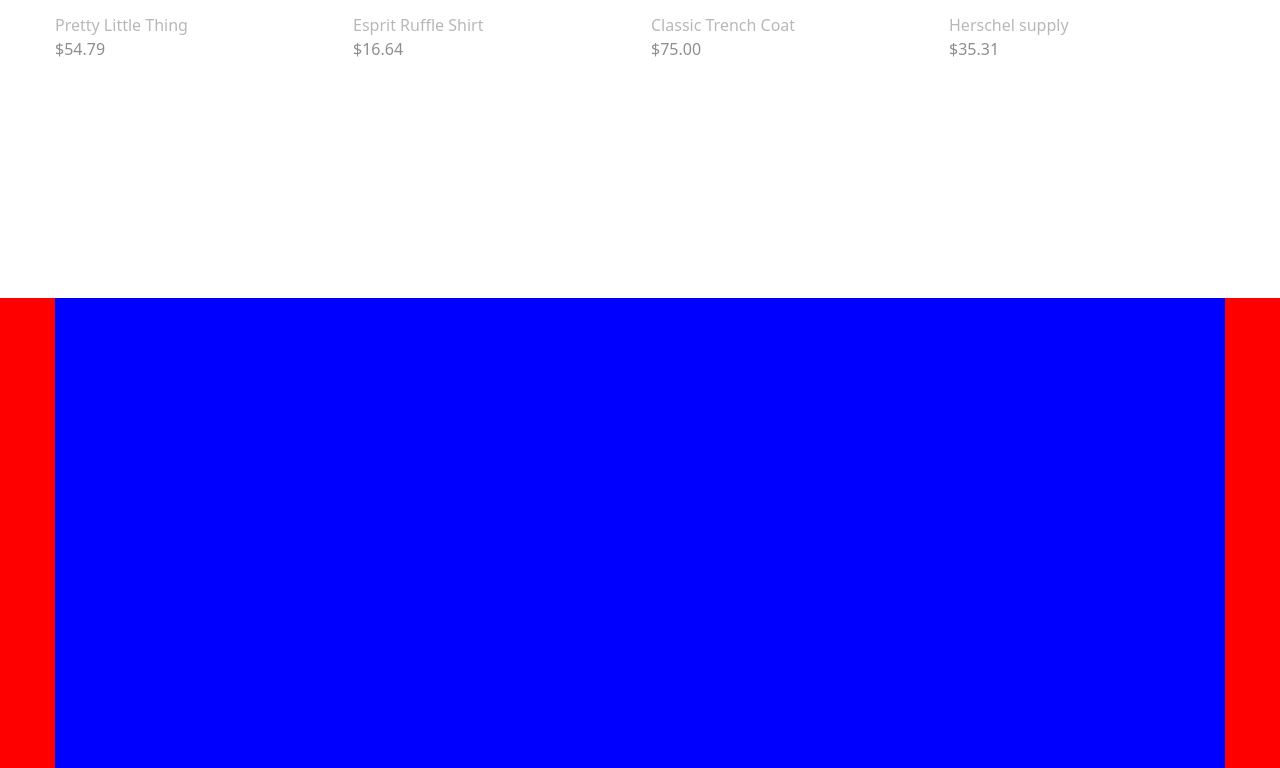
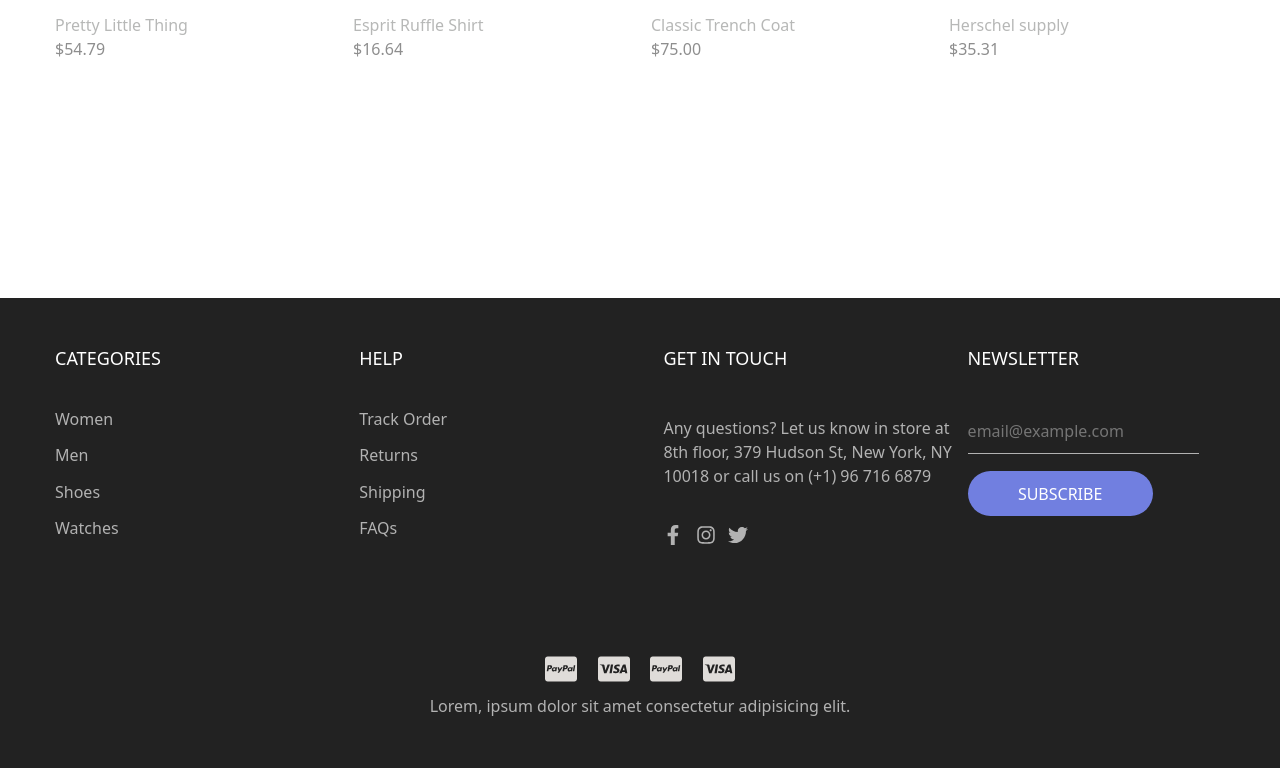
Before and after one commit to AmirReza-MadanDar/shopping-site, a React (Create React App) app: page / in a window 1280 px wide. Shown: the part 3054-3822 px from the top of the page. Built offline with nearby package versions, Linux system fonts and the light colour scheme.

Commit message:
Completing FooterSection

```diff
--- a/src/Component Home/Footer/footerElements.jsx
+++ b/src/Component Home/Footer/footerElements.jsx
@@ -2,7 +2,9 @@ import { styled } from "styled-components";
 export const FooterSection = styled.section`
   width: 100%;
   height: 470px;
-  background-color: red;
+  transition: all 0.3s ease-in-out;
+  background-color: ${({ isopen }) =>
+    isopen ? "rgba(0,0,0,0.6);" : "#222222"};
   display: flex;
   justify-content: center;
 `;
@@ -10,5 +12,129 @@ export const FooterContainer = styled.div`
   width: 100%;
   height: 100%;
   max-width: 1170px;
-  background-color: blue;
+
+  display: flex;
+  justify-content: space-around;
+  flex-direction: column;
 `;
+export const FooterTextContainer = styled.div`
+  width: 100%;
+  height: 200px;
+
+  display: flex;
+  justify-content: space-between;
+`;
+export const FooterColContainer = styled.div`
+  width: 25%;
+  height: 200px;
+
+  display: flex;
+  flex-direction: column;
+  justify-content: space-between;
+`;
+export const FooterTextTittel = styled.h4`
+  font-size: 18px;
+  transition: all 0.3s ease-in-out;
+  color: ${({ isopen }) => (isopen ? "#cbcbcb" : "#fff")};
+  margin-bottom: 32px;
+`;
+export const FooterTextItem = styled.p`
+  font-size: 16px;
+  line-height: 8px;
+  cursor: pointer;
+  transition: all 0.3s ease-in-out;
+  color: #b2b2b2;
+  &:hover {
+    color: #717fe0;
+  }
+`;
+export const FooterAddres = styled.p`
+  font-size: 16px;
+  color: #b2b2b2;
+`;
+export const IconsContainer = styled.div`
+  width: 85px;
+  height: 30px;
+
+  display: flex;
+  justify-content: space-between;
+  align-items: center;
+`;
+export const Iconse = styled.div`
+  font-size: 20px;
+  cursor: pointer;
+  transition: all 0.3s ease-in-out;
+  color: #b2b2b2;
+
+  &:hover {
+    color: #717fe0;
+  }
+`;
+export const FooterInput = styled.input`
+  width: 90%;
+  border: none;
+  background-color: transparent;
+  border-bottom: 1px solid #b2b2b2;
+  padding-bottom: 10px;
+  color: #b2b2b2;
+`;
+export const FooterInputColContainer = styled.div`
+  width: 22%;
+  height: 200px;
+
+  display: flex;
+  flex-direction: column;
+  justify-content: space-between;
+`;
+export const FooterInputButton = styled.div`
+  border-radius: 32px;
+  width: 185px;
+  height: 45px;
+  background-color: #717fe0;
+  display: flex;
+  align-items: center;
+  color: #fff;
+  justify-content: center;
+  cursor: pointer;
+  margin-bottom: 32px;
+  transition: all 0.3s ease-in-out;
+
+  &:hover {
+    background-color: #fff;
+    color: #717fe0;
+  }
+`;
+export const FooterCol2Container = styled.div`
+  width: 100%;
+  height: 70px;
+
+  display: flex;
+  justify-content: center;
+`;
+export const FooterCol2Content = styled.div`
+  width: 530px;
+  height: 100%;
+
+  display: flex;
+  justify-content: space-between;
+  flex-direction: column;
+  align-items: center;
+`;
+export const FooterContentIcons = styled.div`
+  width: 190px;
+
+  height: 35px;
+  display: flex;
+  justify-content: space-between;
+  align-items: center;
+`;
+export const ContentIconse = styled.div`
+  font-size: 32px;
+  cursor: pointer;
+  color: #dfdcd9;
+`;
+export const ContentText = styled.p`
+  font-size: 16px;
+  margin-bottom: 0;
+  color: #b2b2b2;
+`;
--- a/src/Component Home/Footer/index.jsx
+++ b/src/Component Home/Footer/index.jsx
@@ -1,11 +1,99 @@
 import React from "react";
-import { FooterContainer, FooterSection } from "./footerElements";
-
-const Footer = () => {
+import {
+  ContentIconse,
+  ContentText,
+  FooterAddres,
+  FooterCol2Container,
+  FooterCol2Content,
+  FooterColContainer,
+  FooterContainer,
+  FooterContentIcons,
+  FooterInput,
+  FooterInputButton,
+  FooterInputColContainer,
+  FooterSection,
+  FooterTextContainer,
+  FooterTextItem,
+  FooterTextTittel,
+  IconsContainer,
+  Iconse,
+} from "./footerElements";
+import {
+  FaFacebookF,
+  FaTwitter,
+  FaInstagram,
+  FaCcPaypal,
+  FaCcVisa,
+} from "react-icons/fa";
+const Footer = ({ isopen }) => {
   return (
     <>
-      <FooterSection>
-        <FooterContainer></FooterContainer>
+      <FooterSection isopen={isopen}>
+        <FooterContainer>
+          <FooterTextContainer>
+            <FooterColContainer>
+              <FooterTextTittel isopen={isopen}>CATEGORIES</FooterTextTittel>
+              <FooterTextItem>Women</FooterTextItem>
+              <FooterTextItem>Men</FooterTextItem>
+              <FooterTextItem>Shoes</FooterTextItem>
+              <FooterTextItem>Watches</FooterTextItem>
+            </FooterColContainer>
+            <FooterColContainer>
+              <FooterTextTittel isopen={isopen}>HELP</FooterTextTittel>
+              <FooterTextItem>Track Order</FooterTextItem>
+              <FooterTextItem>Returns</FooterTextItem>
+              <FooterTextItem>Shipping</FooterTextItem>
+              <FooterTextItem>FAQs</FooterTextItem>
+            </FooterColContainer>
+            <FooterColContainer>
+              <FooterTextTittel isopen={isopen}>GET IN TOUCH</FooterTextTittel>
+              <FooterAddres>
+                Any questions? Let us know in store at 8th floor, 379 Hudson St,
+                New York, NY 10018 or call us on (+1) 96 716 6879
+              </FooterAddres>
+              <IconsContainer>
+                <Iconse>
+                  <FaFacebookF />
+                </Iconse>
+                <Iconse>
+                  <FaInstagram />
+                </Iconse>
+                <Iconse>
+                  <FaTwitter />
+                </Iconse>
+              </IconsContainer>
+            </FooterColContainer>
+            <FooterInputColContainer>
+              <FooterTextTittel isopen={isopen}>NEWSLETTER</FooterTextTittel>
+              <FooterInput
+                placeholder="email@example.com
+"
+              />
+              <FooterInputButton>SUBSCRIBE</FooterInputButton>
+            </FooterInputColContainer>
+          </FooterTextContainer>
+          <FooterCol2Container>
+            <FooterCol2Content>
+              <FooterContentIcons>
+                <ContentIconse>
+                  <FaCcPaypal />
+                </ContentIconse>
+                <ContentIconse>
+                  <FaCcVisa />
+                </ContentIconse>
+                <ContentIconse>
+                  <FaCcPaypal />
+                </ContentIconse>
+                <ContentIconse>
+                  <FaCcVisa />
+                </ContentIconse>
+              </FooterContentIcons>
+              <ContentText>
+                Lorem, ipsum dolor sit amet consectetur adipisicing elit.
+              </ContentText>
+            </FooterCol2Content>
+          </FooterCol2Container>
+        </FooterContainer>
       </FooterSection>
     </>
   );
--- a/src/Pages/index.jsx
+++ b/src/Pages/index.jsx
@@ -25,7 +25,7 @@ const Home = () => {
       <Banner isopen={isopen} />
       <QuickView show={show} toggel2={toggel2} />
       <Product isopen={isopen} toggel2={toggel2} />
-      <Footer />
+      <Footer isopen={isopen} />
     </>
   );
 };
```
